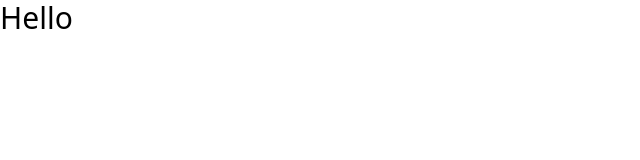
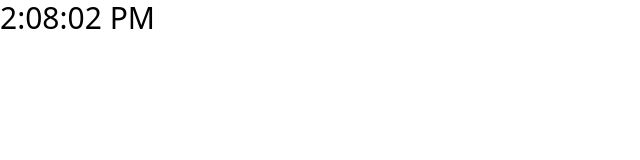
Before and after one commit to srutz/reactempty, a React (Vite) app: page / in a window 1280 px wide. Shown: the top 160 px of the page, without its empty margins (0-640 px from the left). Built offline with nearby package versions, Linux system fonts and the light colour scheme.

Commit message:
timer with useEffect and cleanup

```diff
--- a/src/App.tsx
+++ b/src/App.tsx
@@ -1,6 +1,20 @@
+import { useEffect, useState } from "react"
 
 export function App() {
+    const [time, setTime] = useState(new Date().toLocaleTimeString())
+    useEffect(
+        () => {
+            /* begin effect code */
+            const interval = setInterval(() => {
+                setTime(new Date().toLocaleTimeString())
+            }, 1_000)
+            return () => {
+                clearInterval(interval)
+            }
+            /* end effect code */
+        },
+        [ time ])
     return (
-        <div className="text-3xl">Hello</div>
+        <div className="text-3xl">{time}</div>
     )
 }
--- a/src/main.tsx
+++ b/src/main.tsx
@@ -4,7 +4,5 @@ import { App } from './App.tsx'
 import './index.css'
 
 createRoot(document.getElementById('root')!).render(
-    <StrictMode>
         <App />
-    </StrictMode>,
 )
```
